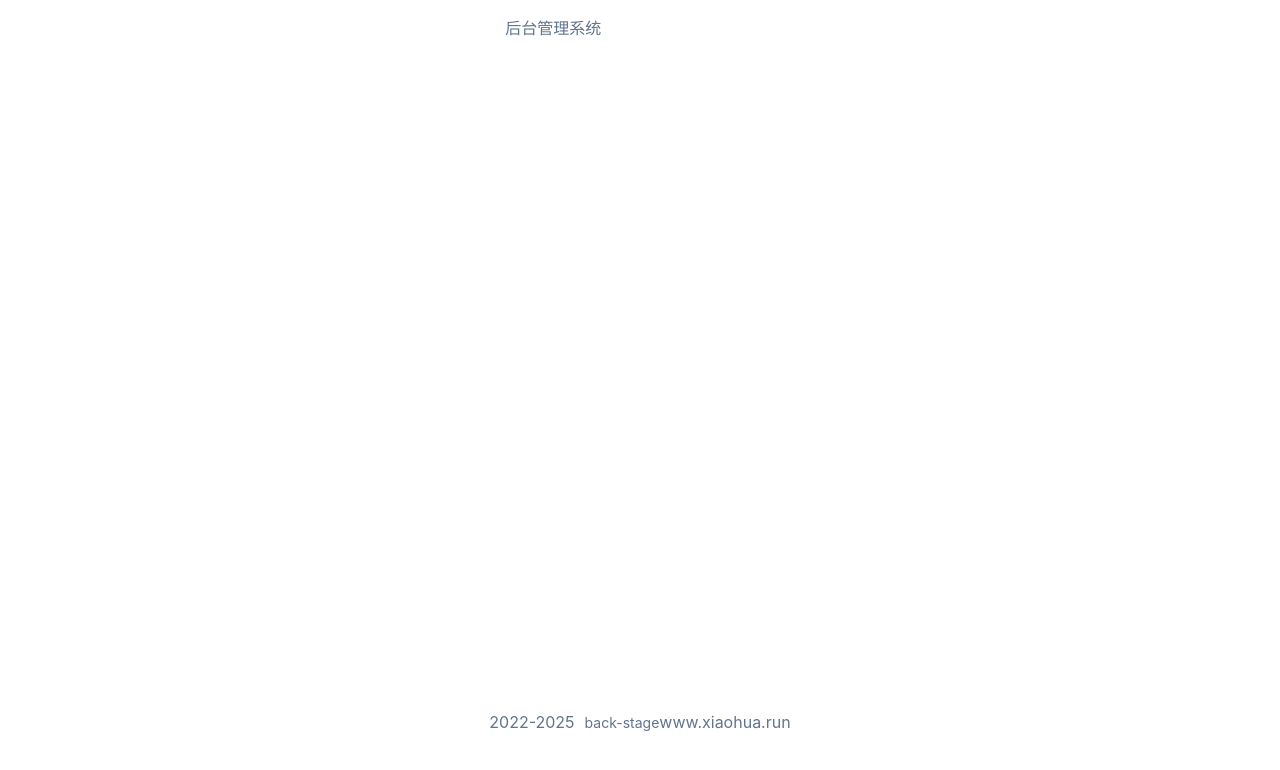
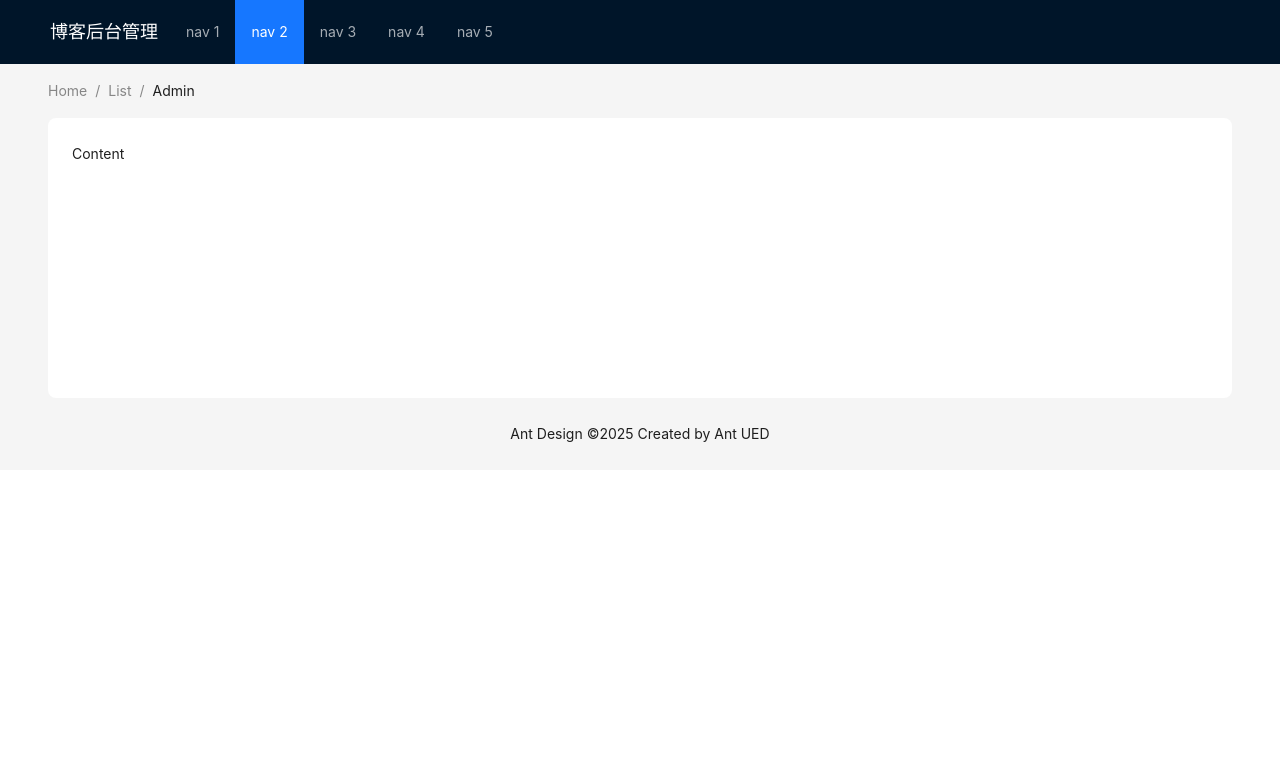
Before and after one commit to pengxiaohua/my-blog, a React (Vite) app: page /admin in a window 1280 px wide. Shown: the top 770 px of the page. Built offline with nearby package versions, Linux system fonts and the light colour scheme.

Commit message:
feat: 修改整体样式布局

```diff
--- a/package.json
+++ b/package.json
@@ -11,6 +11,7 @@
   },
   "dependencies": {
     "@tailwindcss/postcss": "^4.0.0",
+    "antd": "^5.24.2",
     "dayjs": "^1.11.13",
     "history": "^5.3.0",
     "postcss": "^8.5.1",
--- a/src/components/Footer.tsx
+++ b/src/components/Footer.tsx
@@ -1,16 +1,12 @@
 import { FC } from "react";
-import { Link } from "react-router";
 
 const footer: FC = () => {
   return (
-    <div className="flex justify-center h-[30px]">
-      <div className="footer__years">
+    <div className="flex justify-center items-center h-[30px]">
+      <div className="mr-4">
         {`2022-${new Date().getFullYear()}`}
-        <Link to="/back-stage" style={{ marginLeft: 10, fontSize: 14 }}>
-          back-stage
-        </Link>
       </div>
-      <div className="footer__domain-name">www.xiaohua.run</div>
+      <div>www.xiaohua.run</div>
     </div>
   );
 };
--- a/src/components/Layout.tsx
+++ b/src/components/Layout.tsx
@@ -25,7 +25,7 @@ const Layout: FC<IProps> = (props) => {
         </main>
         {!isAboutMe && !isAdmin && <Aside />}
       </div>
-      <Footer />
+      {!isAdmin && <Footer />}
     </>
   );
 };
--- a/src/pages/Admin.tsx
+++ /dev/null
@@ -1,7 +0,0 @@
-import { FC } from "react";
-
-const Admin: FC = () => {
-  return <div className="back-stage">后台管理系统</div>;
-};
-
-export default Admin;
--- /dev/null
+++ b/src/pages/Admin/index.tsx
@@ -0,0 +1,52 @@
+import React from 'react';
+import { Breadcrumb, Layout, Menu, theme } from 'antd';
+
+const { Header, Content, Footer } = Layout;
+
+const items = Array.from({ length: 5 }).map((_, index) => ({
+  key: index + 1,
+  label: `nav ${index + 1}`,
+}));
+
+const Admin: React.FC = () => {
+  const {
+    token: { colorBgContainer, borderRadiusLG },
+  } = theme.useToken();
+
+  return (
+    <Layout className='absolute top-0 left-0 w-[100vw]'>
+      <Header style={{ display: 'flex', alignItems: 'center' }}>
+        <div className='text-white w-[120px] text-lg'>博客后台管理</div>
+        <Menu
+          theme="dark"
+          mode="horizontal"
+          defaultSelectedKeys={['2']}
+          items={items}
+          style={{ flex: 1, minWidth: 0 }}
+        />
+      </Header>
+      <Content style={{ padding: '0 48px' }}>
+        <Breadcrumb style={{ margin: '16px 0' }}>
+          <Breadcrumb.Item>Home</Breadcrumb.Item>
+          <Breadcrumb.Item>List</Breadcrumb.Item>
+          <Breadcrumb.Item>Admin</Breadcrumb.Item>
+        </Breadcrumb>
+        <div
+          style={{
+            background: colorBgContainer,
+            minHeight: 280,
+            padding: 24,
+            borderRadius: borderRadiusLG,
+          }}
+        >
+          Content
+        </div>
+      </Content>
+      <Footer style={{ textAlign: 'center' }}>
+        Ant Design ©{new Date().getFullYear()} Created by Ant UED
+      </Footer>
+    </Layout>
+  );
+};
+
+export default Admin;
```
Also changed, not shown: 1 other file (tests, documents, lock files or other folders).
